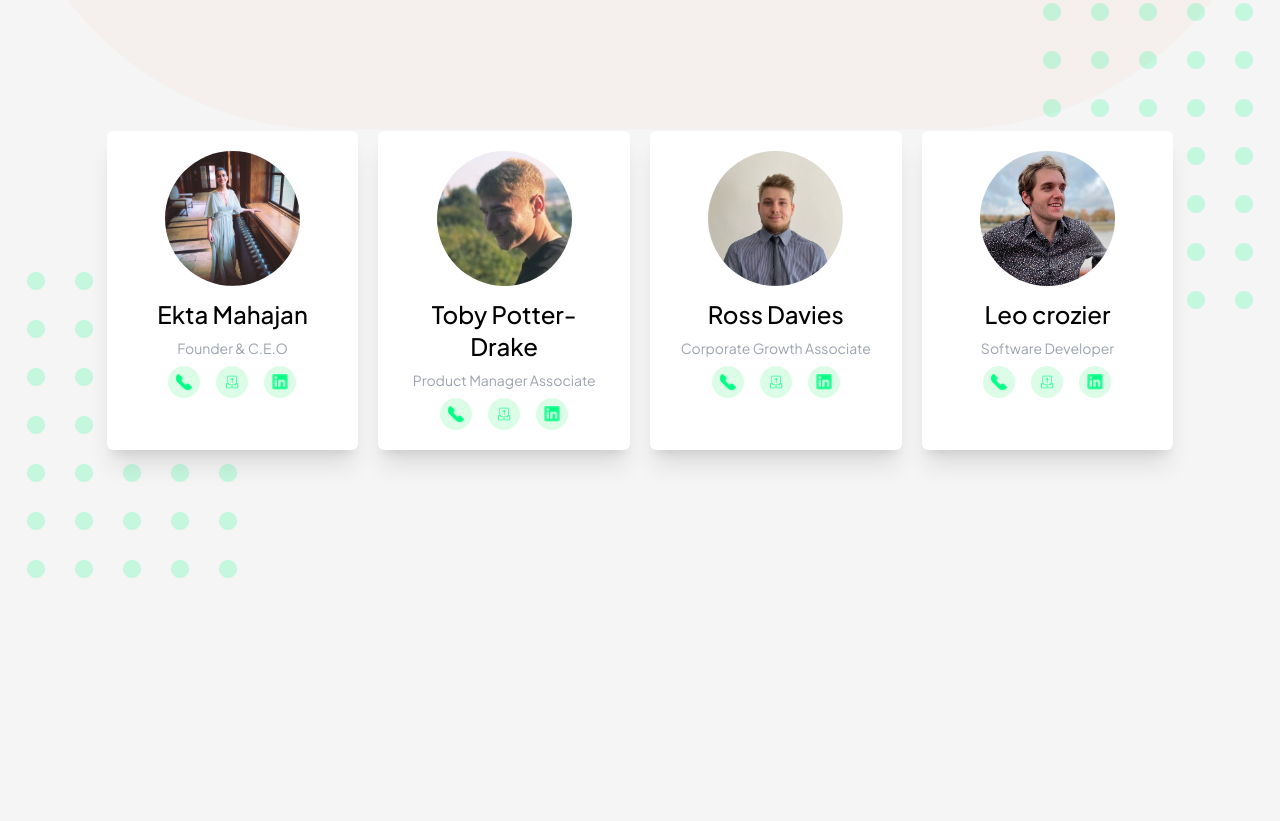
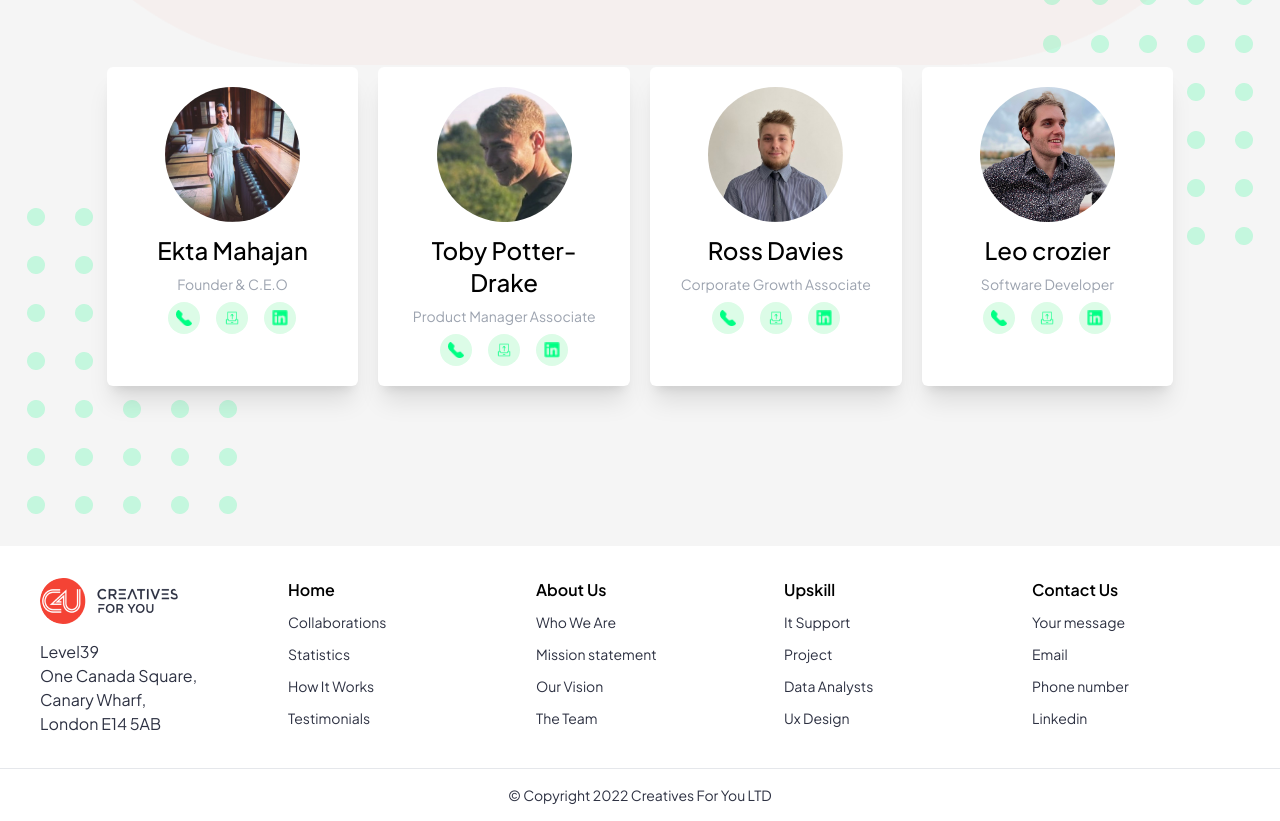
Before and after one commit to shakilkhan95/tailwindAssignment2, a website built with Vite: page index.html in a window 1280 px wide. Shown: the part 3381-4202 px from the top of the page. Before the commit the page ends 3991 px from the top, so only its background shows below. Built offline with nearby package versions, Linux system fonts and the light colour scheme.

Commit message:
footer section complete

```diff
--- a/index.html
+++ b/index.html
@@ -1,5 +1,5 @@
 <!DOCTYPE html>
-<html lang="en" id="htmlTag">
+<html lang="en" id="htmlTag" class="scroll-smooth">
 <head>
     <meta charset="UTF-8">
     <meta name="viewport" content="width=device-width, initial-scale=1.0">
@@ -51,10 +51,10 @@
                        hidden"
                 id="navItem">
 
-                <li><a class="nav-item2" href="#">Home</a></li>
-                <li><a class="nav-item2" href="#">About Us</a></li>
-                <li><a class="nav-item2" href="#">Upskill</a></li>
-                <li><a class="nav-item2" href="#">Contact Us</a></li>
+                <li><a class="nav-item2" href="#home">Home</a></li>
+                <li><a class="nav-item2" href="#about">About Us</a></li>
+                <li><a class="nav-item2" href="#upskill">Upskill</a></li>
+                <li><a class="nav-item2" href="#contact">Contact Us</a></li>
             </ul>
 
             <div class="flex
@@ -71,10 +71,10 @@
                        justify-center
                        items-center
                        hidden md:flex">
-                <li><a class="nav-item" href="#">Home</a></li>
-                <li><a class="nav-item text-btn-color" href="#">About Us</a></li>
-                <li><a class="nav-item" href="#">Upskill</a></li>
-                <li><a class="nav-item" href="#">Contact Us</a></li>
+                <li><a class="nav-item" href="#home">Home</a></li>
+                <li><a class="nav-item text-btn-color" href="#about">About Us</a></li>
+                <li><a class="nav-item" href="#upskill">Upskill</a></li>
+                <li><a class="nav-item" href="#contact">Contact Us</a></li>
             </ul>
 
             <div class="flex
@@ -92,7 +92,7 @@
     <!-- hero section starts here -->
      <section class="w-full
                     bg-white dark:bg-dark-bg
-                    pb-24">
+                    pb-24" id="home">
 
         <div class="w-full
                     bg-red-500
@@ -225,7 +225,8 @@
                         flex-col md:flex-row
                         items-center
                         justify-center md:justify-between
-                        gap-9">
+                        gap-9
+                        scroll-mt-16" id="about">
             <div class="space-y-12">
                 <p class="text-lg
                         font-medium
@@ -398,9 +399,10 @@
          <section class="w-full
                         bg-white
                         dark:bg-sec-dark-bg
-                        mt-40 md:mt-96
+                        mt-40 md:mt-80
                         p-5 md:px-10
-                        md:py-16">
+                        md:py-16
+                        scroll-mt-12" id="upskill">
             <div class="flex
                         flex-col md:flex-row
                         gap-5 md:gap-0
@@ -474,10 +476,11 @@
         <!-- half circle decoration -->
         <img class="absolute -z-10 dark:hidden" src="assets/img/half-circle2.png" alt="hlf circle">
 
+        <!-- team section starts here -->
         <section class="w-full
                         dark:bg-dark-bg
                         pt-32
-                        overflow-hidden">
+                        overflow-hidden" id="contact">
                         <div class="w-10/12
                                     mx-auto">
                             <div class="flex">
@@ -587,7 +590,52 @@
                             </div>
                         </div>
         </section>
+        <!-- team section ends here -->
     </section>
+
+    <!-- footer section start here -->
+    <footer class="w-full bg-white dark:bg-sec-dark-bg py-8 px-10 flex flex-wrap gap-10 justify-between border-b">
+        <div class="space-y-4 flex-2 md:flex-1">
+            <img class="pr-1 rounded-full bg-white" src="assets/img/logo.png" alt="logo">
+            <p class="text-sec-text-color dark:text-white">Level39 <br>One Canada Square, <br>Canary Wharf, <br>London E14 5AB</p>
+        </div>
+
+        <ul class="space-y-2 flex-2 md:flex-1">
+            <li><a class="text-black dark:text-white font-semibold" href="#">Home</a></li>
+            <li><a class="text-sec-text-color dark:text-white text-sm" href="#">Collaborations</a></li>
+            <li><a class="text-sec-text-color dark:text-white text-sm" href="#">Statistics</a></li>
+            <li><a class="text-sec-text-color dark:text-white text-sm" href="#">How It Works</a></li>
+            <li><a class="text-sec-text-color dark:text-white text-sm" href="#">Testimonials</a></li>
+        </ul>
+
+        <ul class="space-y-2 flex-2 md:flex-1">
+            <li><a class="text-black dark:text-white font-semibold" href="#">About Us</a></li>
+            <li><a class="text-sec-text-color dark:text-white text-sm" href="#">Who We Are</a></li>
+            <li><a class="text-sec-text-color dark:text-white text-sm" href="#">Mission statement </a></li>
+            <li><a class="text-sec-text-color dark:text-white text-sm" href="#">Our Vision </a></li>
+            <li><a class="text-sec-text-color dark:text-white text-sm" href="#">The  Team</a></li>
+        </ul>
+
+        <ul class="space-y-2 flex-1">
+            <li><a class="text-black dark:text-white font-semibold" href="#">Upskill</a></li>
+            <li><a class="text-sec-text-color dark:text-white text-sm" href="#">It Support</a></li>
+            <li><a class="text-sec-text-color dark:text-white text-sm" href="#">Project</a></li>
+            <li><a class="text-sec-text-color dark:text-white text-sm" href="#">Data Analysts</a></li>
+            <li><a class="text-sec-text-color dark:text-white text-sm" href="#">Ux Design</a></li>
+        </ul>
+
+        <ul class="space-y-2 flex-1">
+            <li><a class="text-black dark:text-white font-semibold" href="#">Contact Us</a></li>
+            <li><a class="text-sec-text-color dark:text-white text-sm" href="#">Your message</a></li>
+            <li><a class="text-sec-text-color dark:text-white text-sm" href="#">Email</a></li>
+            <li><a class="text-sec-text-color dark:text-white text-sm" href="#">Phone number</a></li>
+            <li><a class="text-sec-text-color dark:text-white text-sm" href="#">Linkedin</a></li>
+        </ul>
+     </footer>
+
+     <div class="w-full text-center py-4 bg-white dark:bg-sec-dark-bg text-sec-text-color dark:text-white text-sm">&copy; Copyright 2022 Creatives For You LTD</div>
+
+    <!-- footer section end here -->
 
 
 
```
